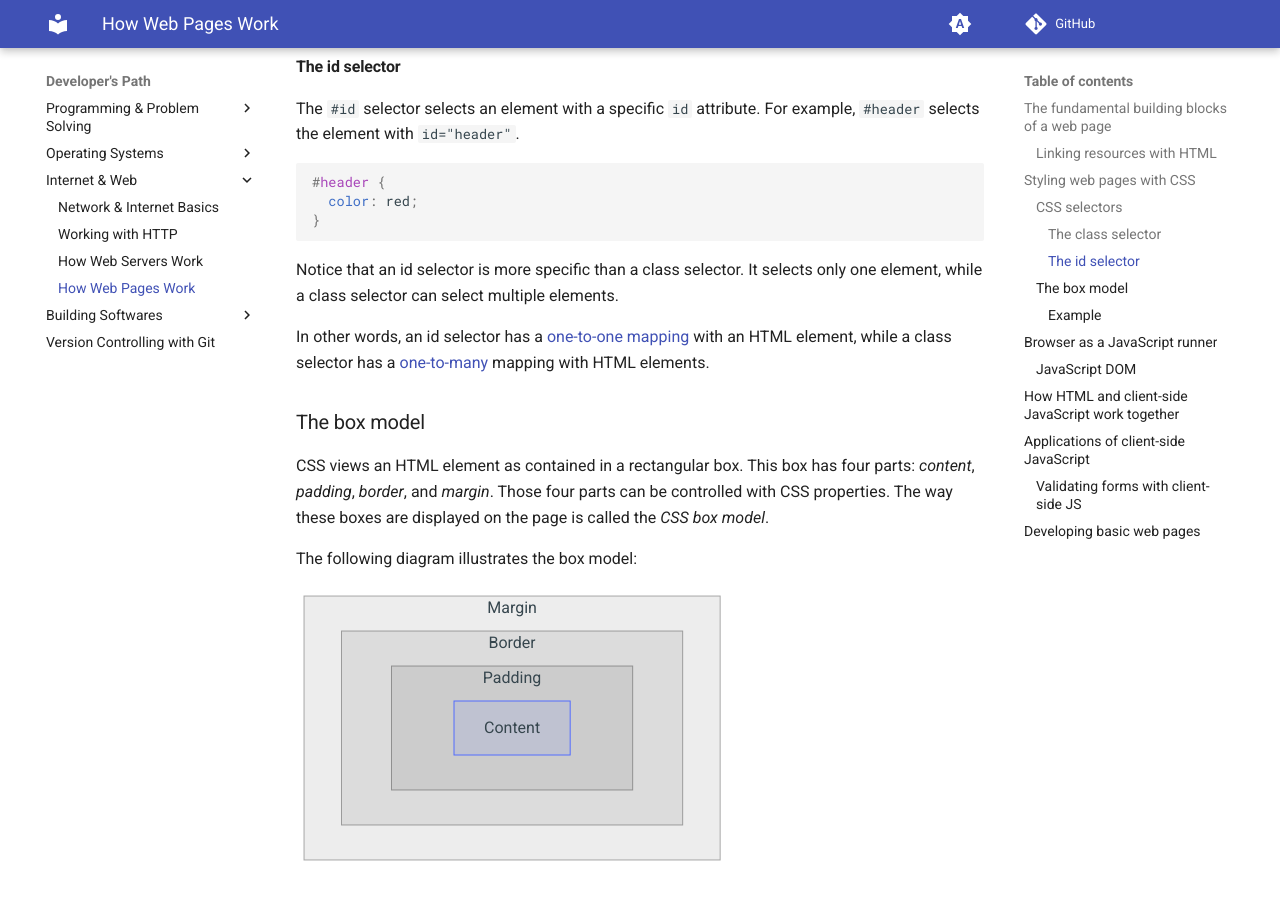
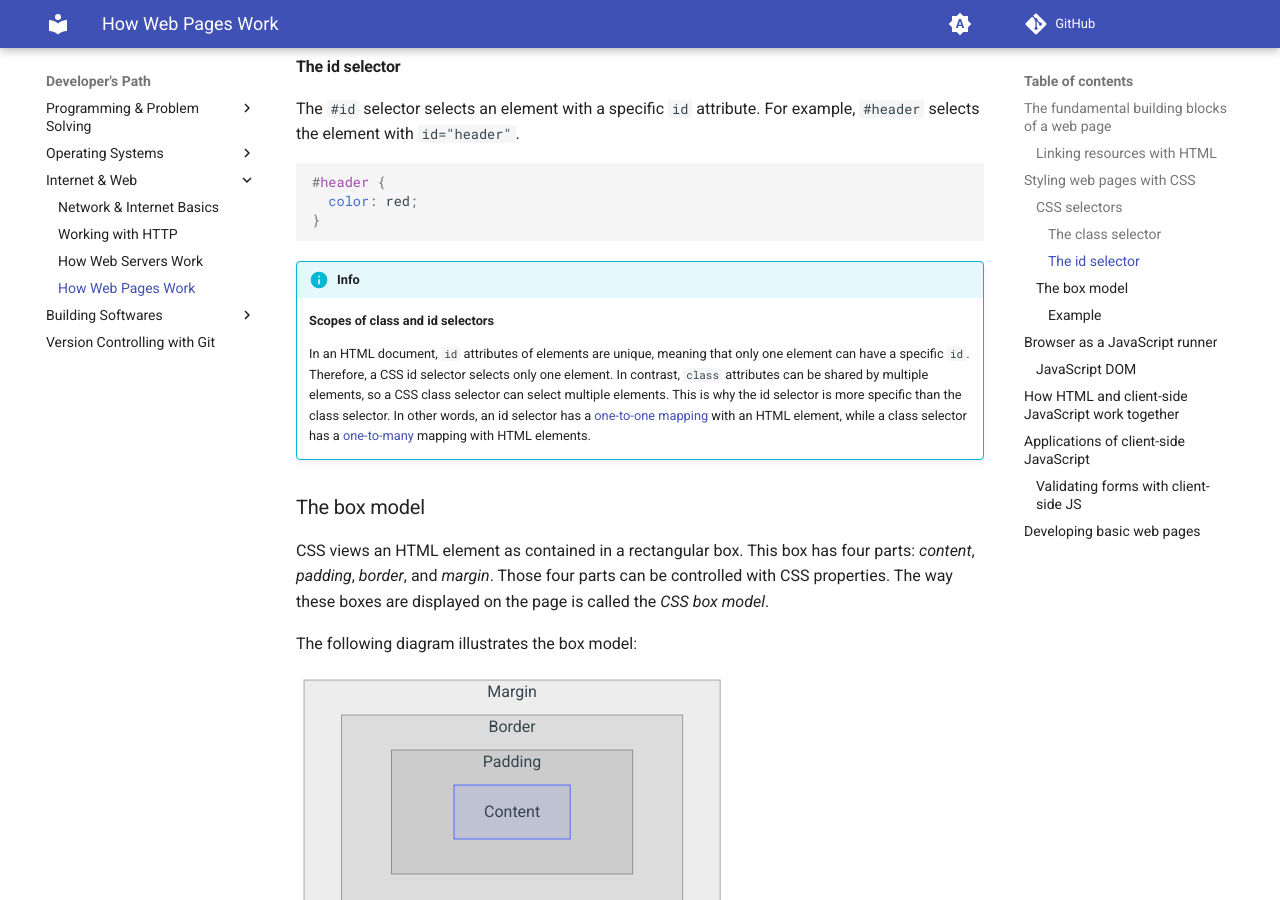
Before and after one commit to gharials/dev-path, an MkDocs documentation site: the page built from docs/internet-web/web-pages.md, in a window 1280 px wide and 900 px high, scrolled down 2295 px. Built offline with MkDocs 1.6.1 and Material for MkDocs 9.7.7, drawn with Linux system fonts in a browser that asks for light colours; comment, search, counter and statistics services are not loaded.

Commit message:
'web-pages': copy edit.

````diff
--- a/docs/internet-web/web-pages.md
+++ b/docs/internet-web/web-pages.md
@@ -91,9 +91,11 @@ The `#id` selector selects an element with a specific `id` attribute. For exampl
 }
 ```
 
-Notice that an id selector is more specific than a class selector. It selects only one element, while a class selector can select multiple elements.
+!!! info
 
-In other words, an id selector has a [one-to-one mapping](../programming/mental-models.md#associations-or-maps) with an HTML element, while a class selector has a [one-to-many](../programming/mental-models.md#associations-or-maps) mapping with HTML elements.
+    **Scopes of class and id selectors**
+
+    In an HTML document, `id` attributes of elements are unique, meaning that only one element can have a specific `id`. Therefore, a CSS id selector selects only one element. In contrast, `class` attributes can be shared by multiple elements, so a CSS class selector can select multiple elements. This is why the id selector is more specific than the class selector. In other words, an id selector has a [one-to-one mapping](../programming/mental-models.md#associations-or-maps) with an HTML element, while a class selector has a [one-to-many](../programming/mental-models.md#associations-or-maps) mapping with HTML elements.
 
 ### The box model
 
````
